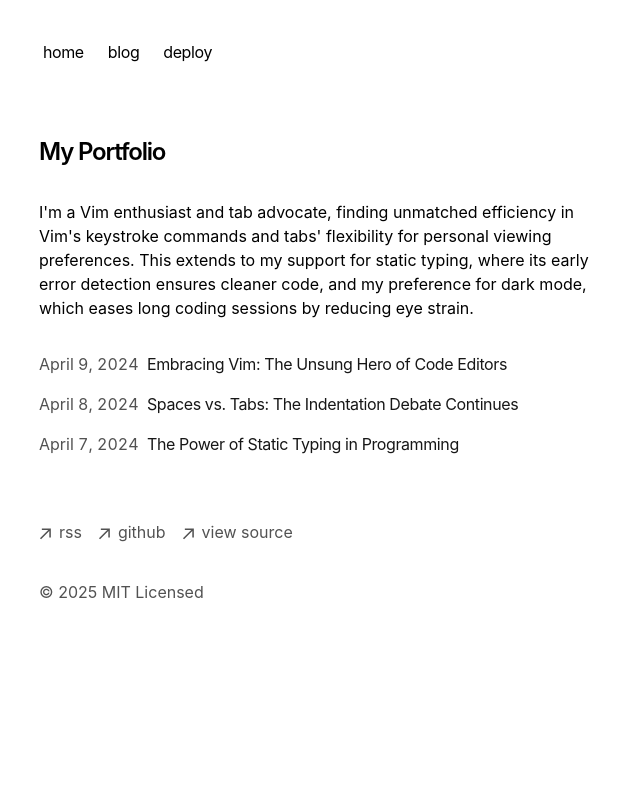
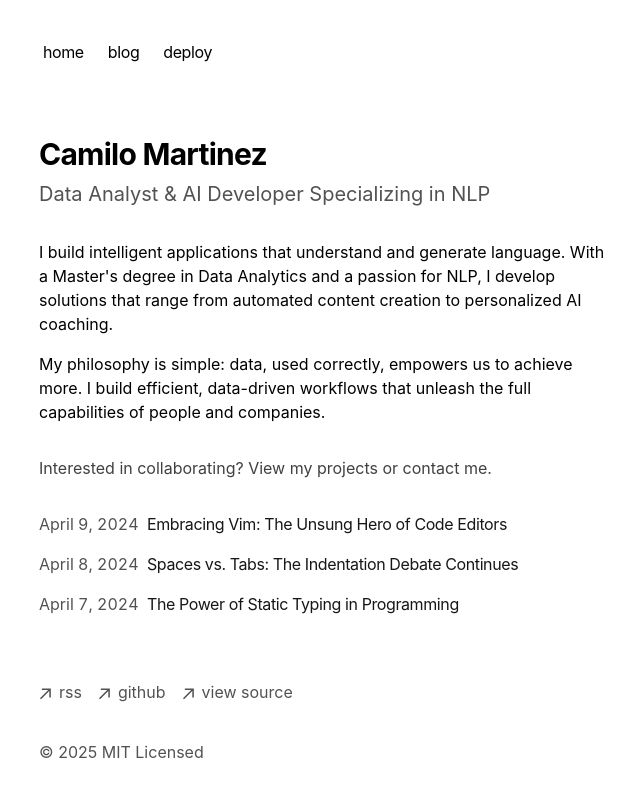
Before and after one commit to camilojourney/camilomartinez-portfolio, a Next.js app: page / in a window 1280 px wide. Shown: the top 796 px of the page, without its empty margins (313-953 px from the left). Built offline with nearby package versions, Linux system fonts and the light colour scheme.

Commit message:
update page

```diff
--- a/app/page.tsx
+++ b/app/page.tsx
@@ -3,16 +3,23 @@ import { BlogPosts } from 'app/components/posts'
 export default function Page() {
   return (
     <section>
-      <h1 className="mb-8 text-2xl font-semibold tracking-tighter">
-        My Portfolio
+      <h1 className="mb-2 text-3xl font-bold tracking-tight">
+        Camilo Martinez
       </h1>
+      <h2 className="mb-8 text-xl text-neutral-600 dark:text-neutral-400">
+        Data Analyst & AI Developer Specializing in NLP
+      </h2>
       <p className="mb-4">
-        {`I'm a Vim enthusiast and tab advocate, finding unmatched efficiency in
-        Vim's keystroke commands and tabs' flexibility for personal viewing
-        preferences. This extends to my support for static typing, where its
-        early error detection ensures cleaner code, and my preference for dark
-        mode, which eases long coding sessions by reducing eye strain.`}
+        I build intelligent applications that understand and generate language. With a Master's degree in Data Analytics and a passion for NLP, I develop solutions that range from automated content creation to personalized AI coaching.
       </p>
+      <p className="mb-8">
+        My philosophy is simple: data, used correctly, empowers us to achieve more. I build efficient, data-driven workflows that unleash the full capabilities of people and companies.
+      </p>
+      <div className="mb-8">
+        <p className="mb-4 text-neutral-700 dark:text-neutral-300">
+          Interested in collaborating? View my projects or contact me.
+        </p>
+      </div>
       <div className="my-8">
         <BlogPosts />
       </div>
```
Also changed, not shown: 1 other file (tests, documents, lock files or other folders).
